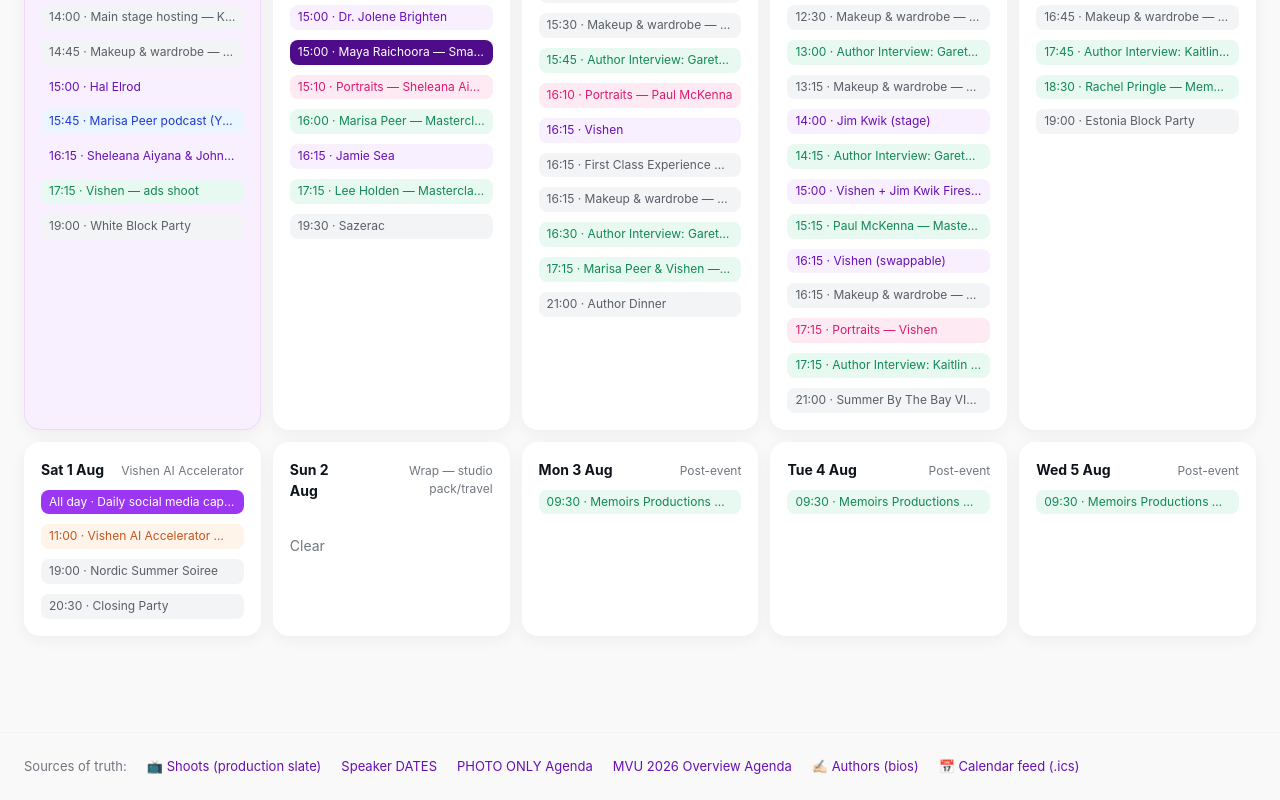
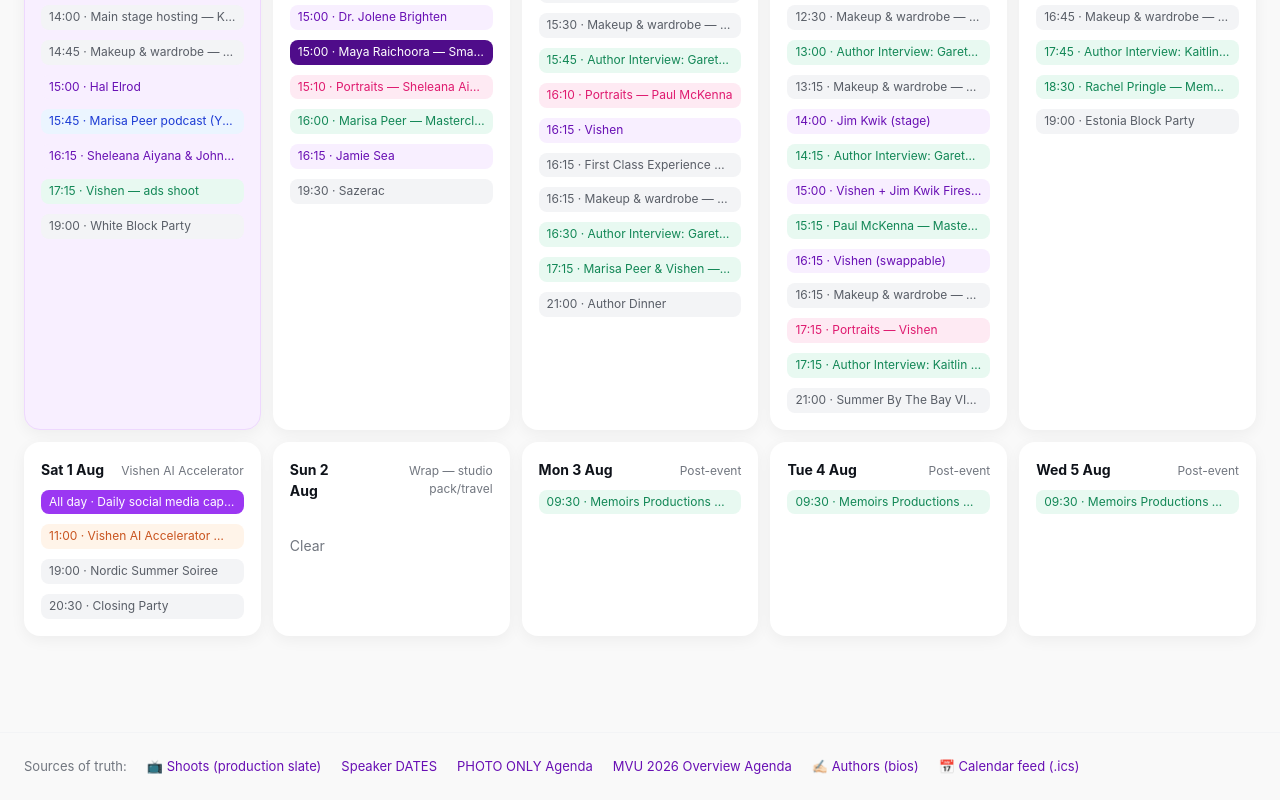
Before and after one commit to garethwinter-cpu/mindvalley-u-production, a React (Vite) app: page / in a window 1280 px wide. Shown: the part 2261-3061 px from the top of the page. Built offline with nearby package versions, Linux system fonts and the light colour scheme; a web font is replaced by a local one.

Commit message:
Remove Lee Holden Tuesday assets shoot — Lee already in studio Thursday for his interview
Co-Authored-By: Claude Opus 4.8 <noreply@anthropic.com>

```diff
--- a/src/data/productions.ts
+++ b/src/data/productions.ts
@@ -864,20 +864,10 @@ export const PRODUCTION_EVENTS: ScheduleEvent[] = [
     authorConfirmed: true,
     notes: 'PULLED 30 min earlier to Fri 31 Jul 15:30–17:00 (Gareth, 27 Jul — was 16:00–17:30). Rachel Pringle Urb (arrives 29th) on Marisa\'s "Your Mind, Your Rules" podcast, 90 min. Friday afternoon is wide open after the Eric masterclass (ends 14:00) — Lee\'s interview moved to Thursday. Marisa + Rachel both free; unit 1 (Khairul). Both women — one 60-min makeup call at 14:30. CONFIRM the new 3:30pm start with Matt/Rachel (was confirmed at 4pm). Rachel\'s own interview + assets follow this evening.',
   },
-  {
-    id: 'assets-lee-holden',
-    date: '2026-07-28',
-    start: '17:15',
-    end: '19:15',
-    title: 'Lee Holden — Masterclass Marketing Assets (Modern QiGong + Longevity collection)',
-    type: 'production',
-    location: STUDIO,
-    speakers: ['lee-holden'],
-    crew: UNIT2,
-    director: 'nadir',
-    status: 'tentative',
-    notes: '8-item suite. MOVED to Tue 28 Jul 17:15–19:15 (Gareth, 26 Jul) — off Friday to free the 12:00–14:00 studio window for the Eric × Vishen masterclass. Lands in the Tue slot the Eric masterclass vacated (studio + crew free after 16:00). Lee also has his author interview Friday 14:45; his window runs to 2 Aug. Nadir operates on unit 2.',
-  },
+  // Lee Holden — Masterclass Marketing Assets (assets-lee-holden, was Tue 28 17:15–19:15) —
+  // REMOVED (Gareth, 27 Jul): Lee is already in the studio Thursday for his 2h interview
+  // (int-lee-holden, Thu 30 17:15–19:15), so the separate Tuesday assets shoot is dropped —
+  // capture what's needed within/around the Thursday session instead.
   {
     id: 'int-maya',
     date: '2026-07-29',
```
